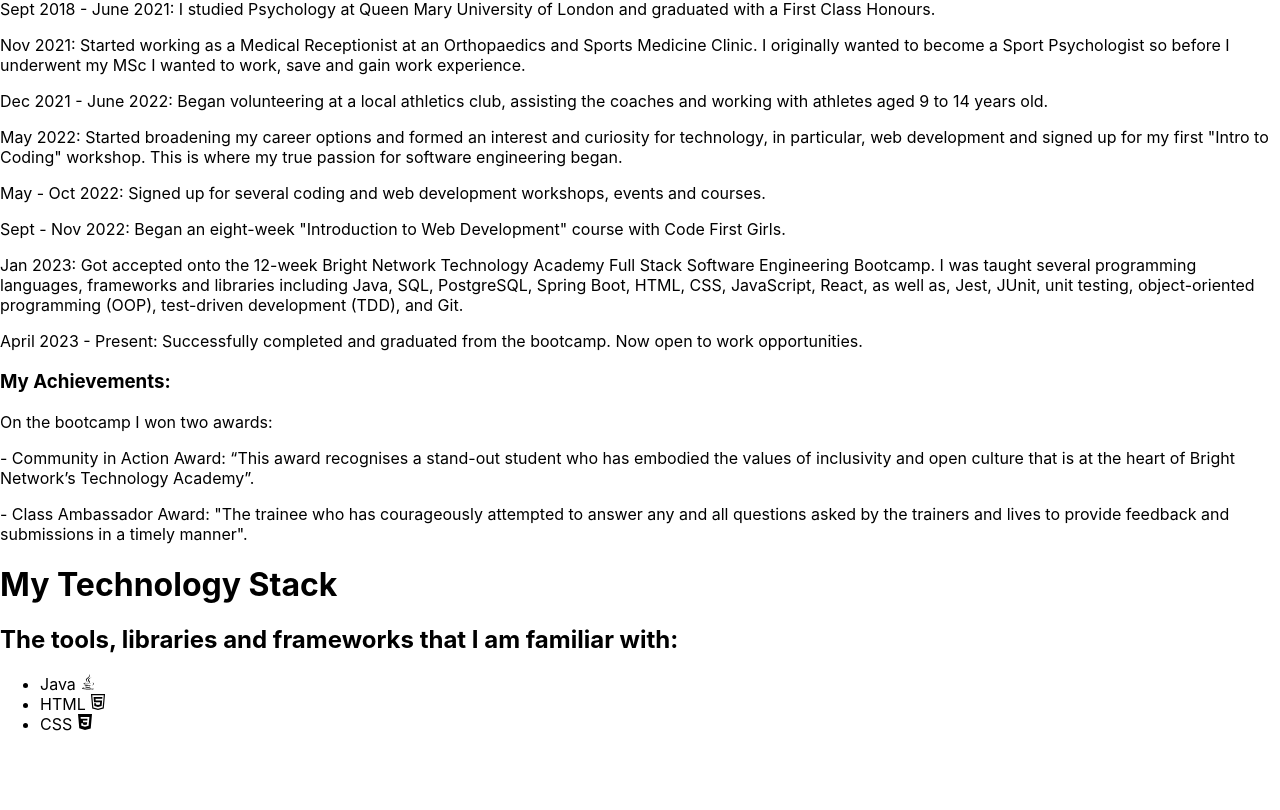
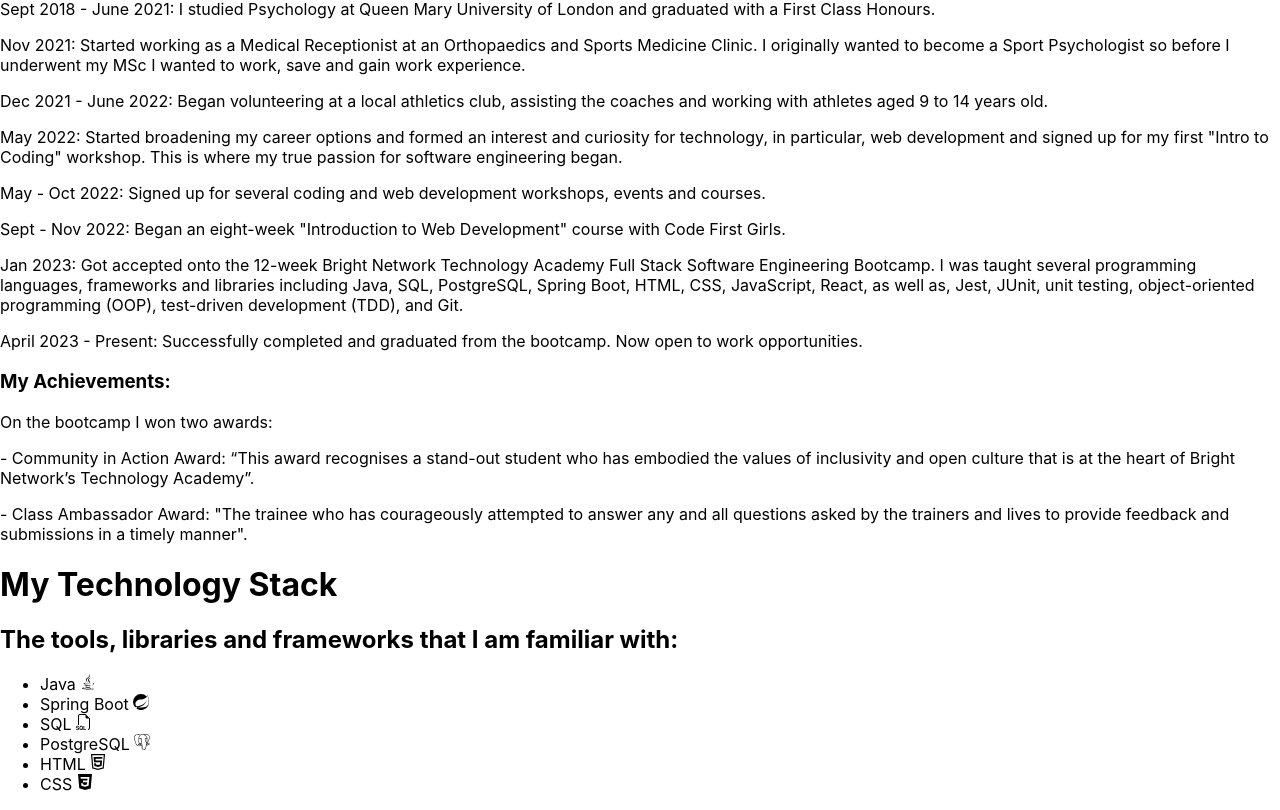
Before and after one commit to ChinikaC/My_Portfolio, a React (Create React App) app: page /TechnologyStack in a window 1280 px wide. Shown: the part 380-1190 px from the top of the page. Before the commit the page ends 1130 px from the top, so only its background shows below. Built offline with nearby package versions, Linux system fonts and the light colour scheme.

Commit message:
Spring boot, SQL and PostgreSQL icons added

```diff
--- a/src/components/TechnologyStack.js
+++ b/src/components/TechnologyStack.js
@@ -1,6 +1,9 @@
 import { ImHtmlFive2 } from "react-icons/im";
 import { SiCss3 } from "react-icons/si";
 import { FaJava } from "react-icons/fa";
+import { SiSpring } from "react-icons/si";
+import { BsFiletypeSql } from "react-icons/bs";
+import { SiPostgresql } from "react-icons/si";
 
 const TechnologyStack = () => {
   return (
@@ -13,11 +16,21 @@
     Java <FaJava/>
     </li>
     <li>
+    Spring Boot <SiSpring/>
+    </li>
+    <li>
+    SQL <BsFiletypeSql/>
+    </li>
+    <li>
+    PostgreSQL <SiPostgresql/>
+    </li>
+    <li>
     HTML <ImHtmlFive2 />
     </li>
     <li>
     CSS <SiCss3/>
     </li>
+
     </ul>
    </div>
   )
```
